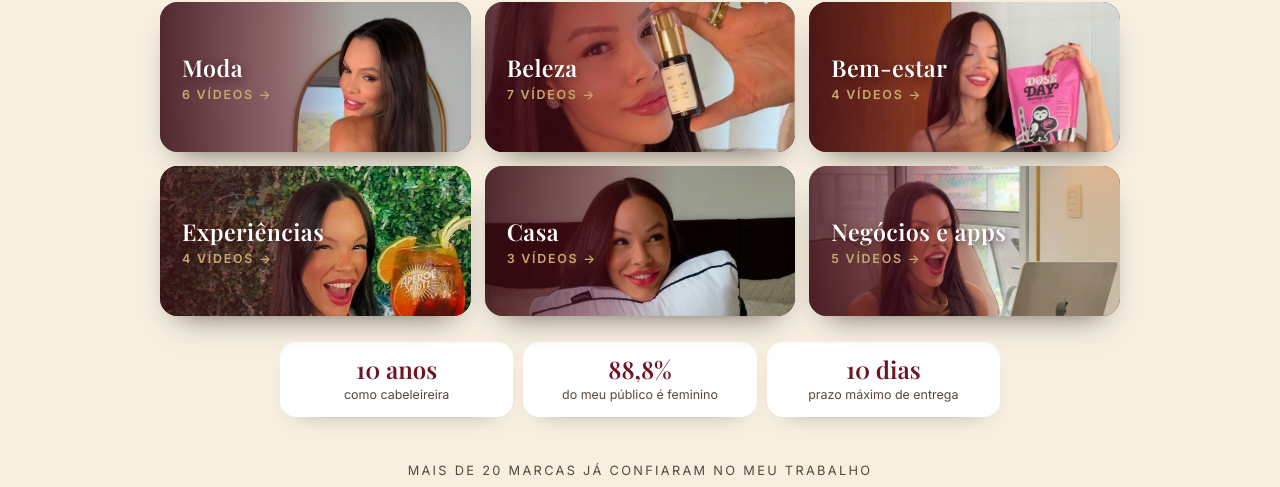
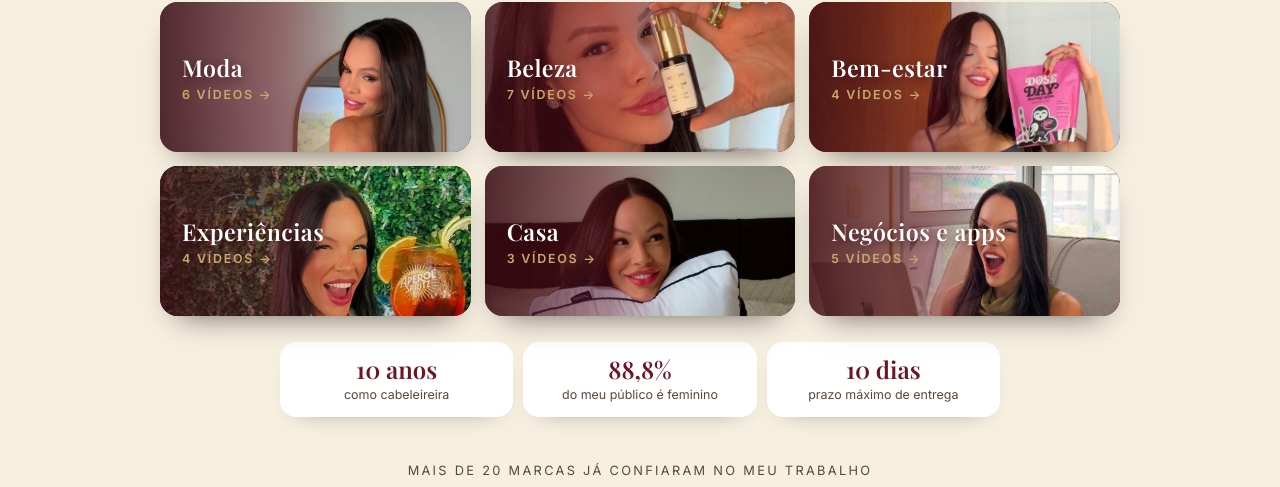
Before and after one commit to DEBORADOMINIQUE/portfolio-, a plain HTML site: page index.html in a window 1280 px wide. Shown: the part 899-1386 px from the top of the page. Drawn offline with nearby package versions, Linux system fonts and the light colour scheme; a web font is replaced by a local one.

Commit message:
Portfólio: foto de Negócios espelhada
Co-Authored-By: Claude Opus 5.5 <noreply@anthropic.com>

```diff
--- a/index.html
+++ b/index.html
@@ -665,7 +665,7 @@ $('filtros').addEventListener('click', (e) => { const b = e.target.closest('[dat
 // O enquadramento é calculado na hora, para a cabeça nunca ser cortada em nenhum tamanho de tela
 const FOTO_NICHO = {
   'Moda': ['img/moda.jpg', 0.2, 0.66], 'Beleza': ['img/ugc-natureface.jpg', 0.16, 0.52], 'Bem-estar': ['img/bemestar.jpg', 0.04, 0.6],
-  'Experiências': ['img/ugcVontade.jpg', 0.26, 0.55], 'Casa': ['img/casa.jpg', 0.04, 0.5], 'Negócios e apps': ['img/negocios.jpg', 0.39, 0.42]
+  'Experiências': ['img/ugcVontade.jpg', 0.26, 0.55], 'Casa': ['img/casa.jpg', 0.04, 0.5], 'Negócios e apps': ['img/negocios-esp.jpg', 0.39, 0.58]
 };
 $('atalhosNicho').innerHTML = NICHOS.filter((n) => n !== 'Todos').map((n) => { const [foto, topo, x] = FOTO_NICHO[n] || [`img/videos/${(VIDEOS.find((v) => v.nicho === n) || {}).youtube}.jpg`, 0.15, 0.5]; const qtd = VIDEOS.filter((v) => v.nicho === n).length;
   return `<button type="button" data-ir-nicho="${esc(n)}"><img src="${foto}" alt="" loading="lazy" data-topo="${topo}" data-x="${x}"><span class="an-nome">${esc(n)}</span><span class="an-qtd">${qtd} ${qtd === 1 ? 'vídeo' : 'vídeos'} →</span></button>`; }).join('');
```
Also changed, not shown: novo-portfolio.html (+1 -1 lines), img/negocios-esp.jpg (added).
